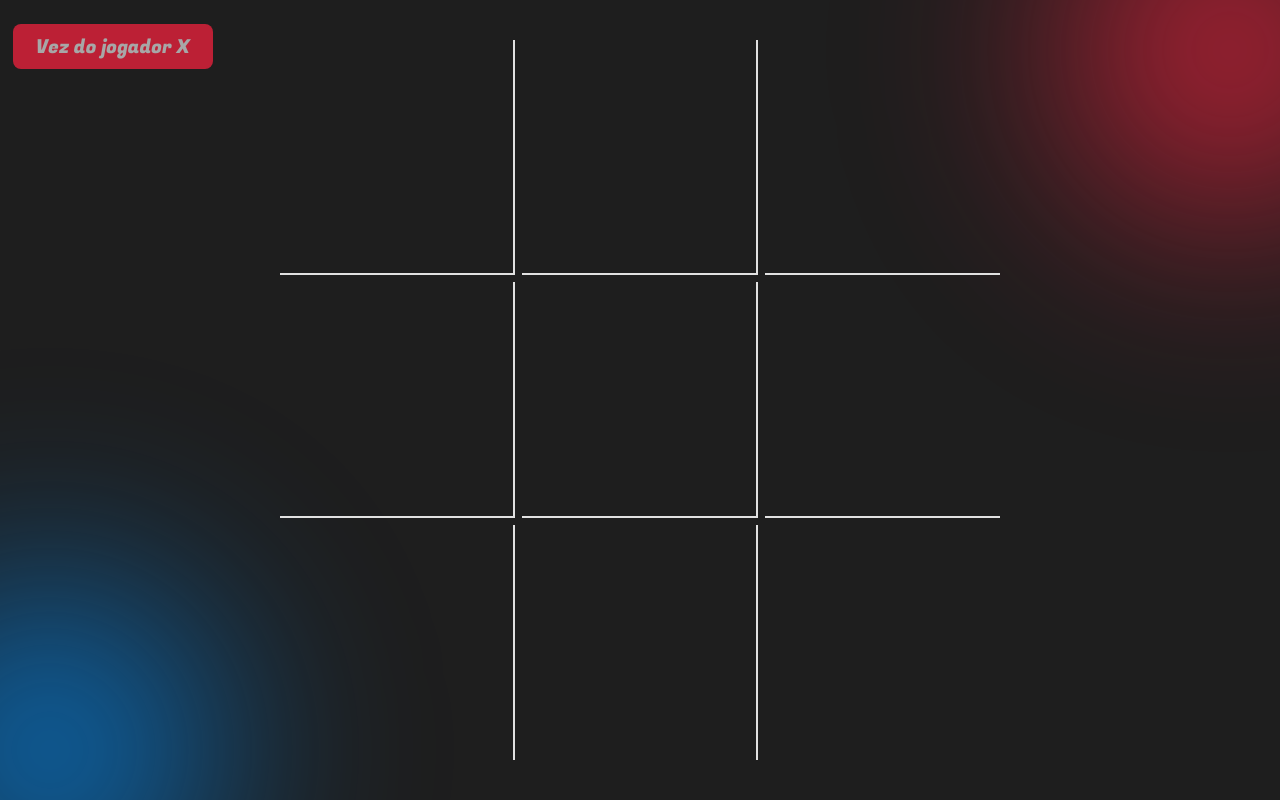
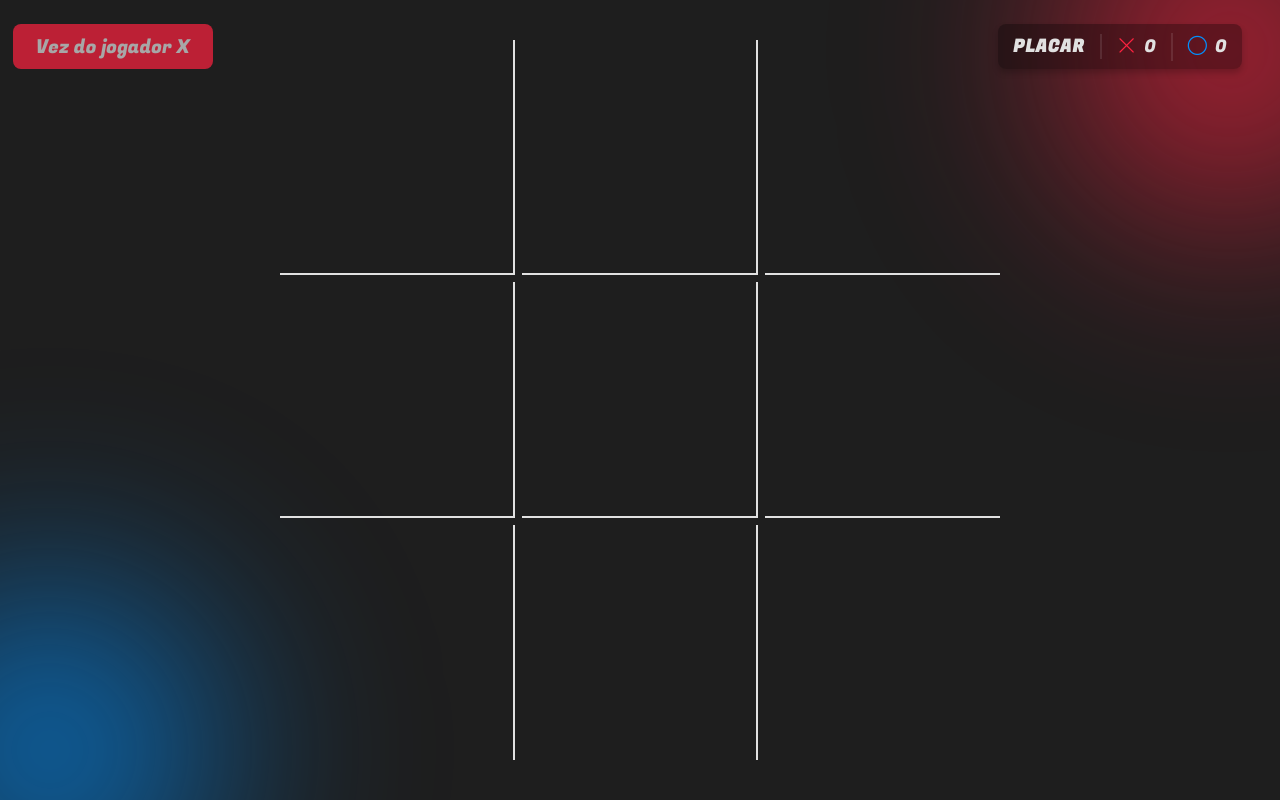
Before and after one commit to yurelima016/jogo-da-velha, a plain HTML site: page index.html in a window 1280 px wide. Drawn offline with nearby package versions, Linux system fonts and the light colour scheme.

Commit message:
Scoreboard system added

```diff
--- a/index.html
+++ b/index.html
@@ -13,6 +13,18 @@
   </head>
   <body>
     <div id="actualPlayer" class="actualPlayer"></div>
+
+    <div class="scoreboard">
+      <span class="score-label">PLACAR</span>
+      <div class="score-item x-score">
+        <i class="bi bi-x-lg"></i>
+        <span id="scoreX">0</span>
+      </div>
+      <div class="score-item o-score">
+        <i class="bi bi-circle"></i>
+        <span id="scoreO">0</span>
+      </div>
+    </div>
 
     <section id="board">
       <div class="slots" id="slot1" data-row="0" data-col="0"></div>
--- a/script.js
+++ b/script.js
@@ -17,6 +17,11 @@ const popup = document.getElementById("popup");
 const winnerIcon = document.getElementById("winnerIcon");
 const winnerLabel = document.getElementById("winnerLabel");
 const closePopupBtn = document.getElementById("close-btn");
+
+let scoreX = 0;
+let scoreO = 0;
+const scoreXElement = document.getElementById("scoreX");
+const scoreOElement = document.getElementById("scoreO");
 
 function clearBoard() {
   gameBoard = [
@@ -127,6 +132,14 @@ board.addEventListener("click", (e) => {
 
     setTimeout(() => {
       if (checkWinner()) {
+        if (currentPlayer === "X") {
+          scoreX++;
+          scoreXElement.textContent = scoreX;
+        } else {
+          scoreO++;
+          scoreOElement.textContent = scoreO;
+        }
+
         showWinnerPopup(currentPlayer, "gameWon");
         return;
       } else if (checkDraw()) {
--- a/style.css
+++ b/style.css
@@ -229,3 +229,63 @@ body {
     transform: translateX(-50%);
   }
 }
+
+.scoreboard {
+  position: absolute;
+  top: 3%;
+  right: 3%;
+  display: flex;
+  align-items: center;
+  background-color: rgba(0, 0, 0, 0.3);
+  border-radius: 8px;
+  padding: 0 15px;
+  height: 45px;
+  color: var(--grid);
+  box-shadow: 0 4px 6px rgba(0, 0, 0, 0.2);
+  z-index: 1;
+  font-size: 1.1rem;
+}
+
+.score-label {
+  font-weight: bold;
+  padding-right: 15px;
+  margin-right: 15px;
+  border-right: 2px solid rgba(255, 255, 255, 0.1);
+  letter-spacing: 1px;
+}
+
+.score-item {
+  display: flex;
+  align-items: center;
+  gap: 8px;
+}
+
+.score-item i {
+  font-size: 1.2rem;
+}
+
+.x-score {
+  padding-right: 15px;
+  margin-right: 15px;
+  border-right: 2px solid rgba(255, 255, 255, 0.1);
+}
+
+.x-score i {
+  color: var(--x-color);
+}
+
+.o-score i {
+  color: var(--o-color);
+}
+
+@media (max-width: 700px) {
+  .scoreboard {
+    top: auto;
+    bottom: 5%;
+    right: 50%;
+    transform: translateX(50%);
+    width: 90%;
+    justify-content: center;
+    max-width: 350px;
+  }
+}
```
